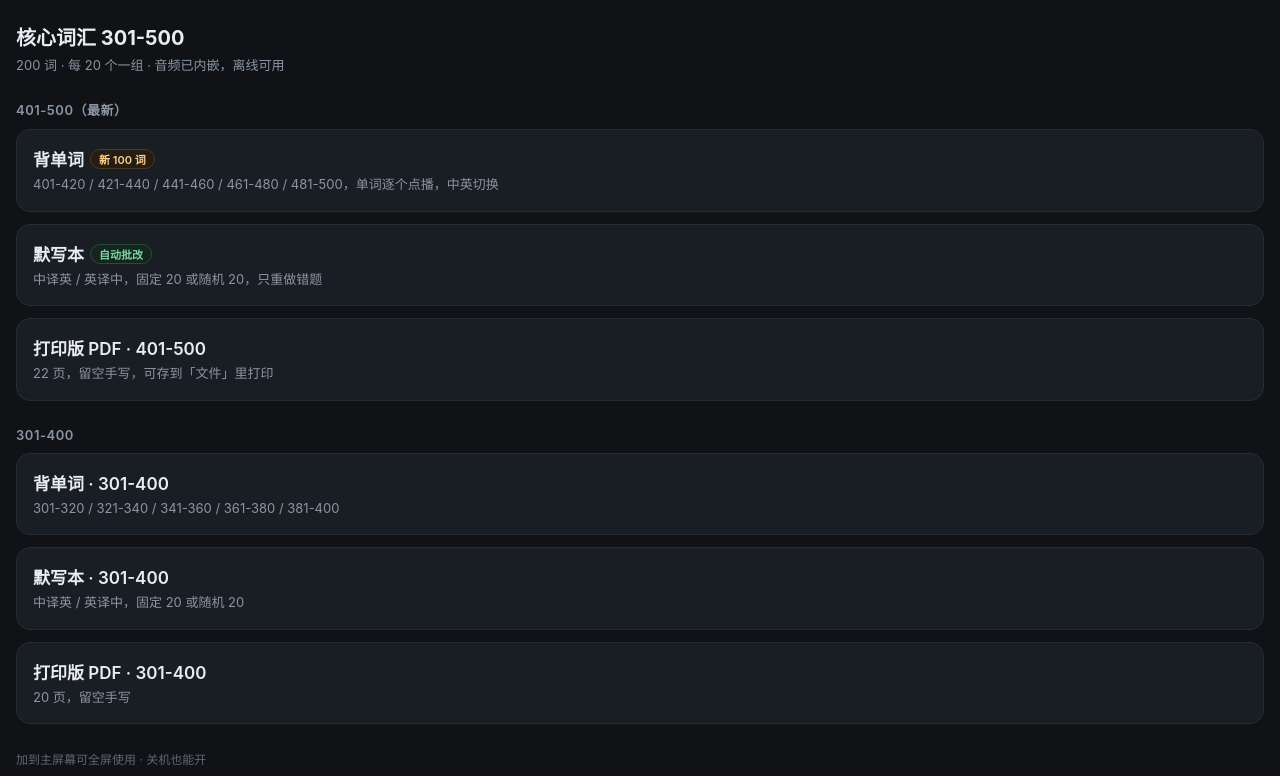
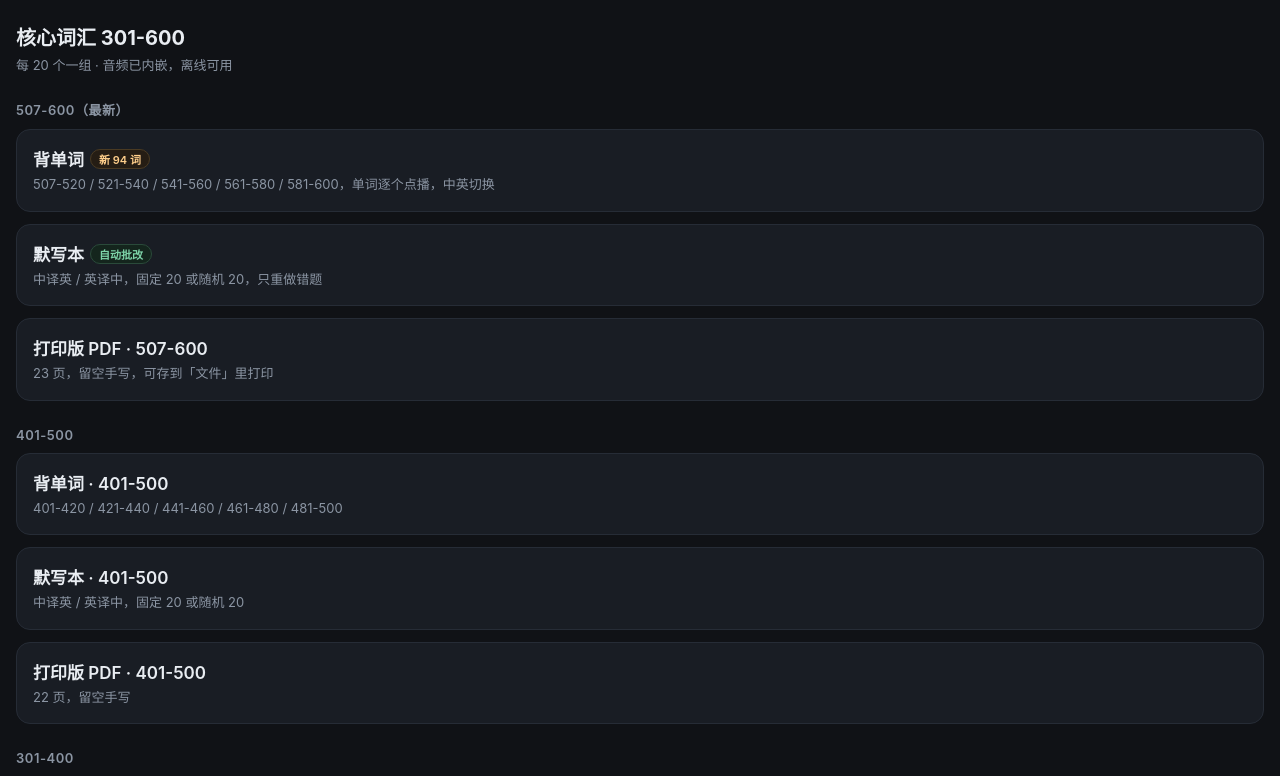
Before and after one commit to zhaonightstar/zsb-vocab, a plain HTML site: page index.html in a window 1280 px wide. Shown: the top 776 px of the page. Drawn offline with Linux system fonts and the light colour scheme.

Commit message:
词汇 507-600

```diff
--- a/index.html
+++ b/index.html
@@ -2,7 +2,7 @@
 <html lang="zh-CN">
 <meta charset="utf-8">
 <meta name="viewport" content="width=device-width,initial-scale=1">
-<title>核心词汇 301-500</title>
+<title>核心词汇 301-600</title>
 <style>
   :root{color-scheme:dark}
   *{box-sizing:border-box}
@@ -18,14 +18,14 @@
   .badge.new{color:#ffcf8b;border-color:#4a3a22;background:#251d14}
   footer{margin-top:26px;font-size:12px;color:#5f6875;line-height:1.7}
 </style>
-<h1>核心词汇 301-500</h1>
-<p class="sub">200 词 · 每 20 个一组 · 音频已内嵌，离线可用</p>
+<h1>核心词汇 301-600</h1>
+<p class="sub">每 20 个一组 · 音频已内嵌，离线可用</p>
 
-<h2>401-500（最新）</h2>
+<h2>507-600（最新）</h2>
 
 <a class="card" href="mobile-words.html">
-  <div class="t">背单词<span class="badge new">新 100 词</span></div>
-  <div class="d">401-420 / 421-440 / 441-460 / 461-480 / 481-500，单词逐个点播，中英切换</div>
+  <div class="t">背单词<span class="badge new">新 94 词</span></div>
+  <div class="d">507-520 / 521-540 / 541-560 / 561-580 / 581-600，单词逐个点播，中英切换</div>
 </a>
 
 <a class="card" href="mobile-dictation.html">
@@ -33,9 +33,26 @@
   <div class="d">中译英 / 英译中，固定 20 或随机 20，只重做错题</div>
 </a>
 
+<a class="card" href="dictation-507-600.pdf">
+  <div class="t">打印版 PDF · 507-600</div>
+  <div class="d">23 页，留空手写，可存到「文件」里打印</div>
+</a>
+
+<h2>401-500</h2>
+
+<a class="card" href="mobile-words-401-500.html">
+  <div class="t">背单词 · 401-500</div>
+  <div class="d">401-420 / 421-440 / 441-460 / 461-480 / 481-500</div>
+</a>
+
+<a class="card" href="mobile-dictation-401-500.html">
+  <div class="t">默写本 · 401-500</div>
+  <div class="d">中译英 / 英译中，固定 20 或随机 20</div>
+</a>
+
 <a class="card" href="dictation-401-500.pdf">
   <div class="t">打印版 PDF · 401-500</div>
-  <div class="d">22 页，留空手写，可存到「文件」里打印</div>
+  <div class="d">22 页，留空手写</div>
 </a>
 
 <h2>301-400</h2>
```
